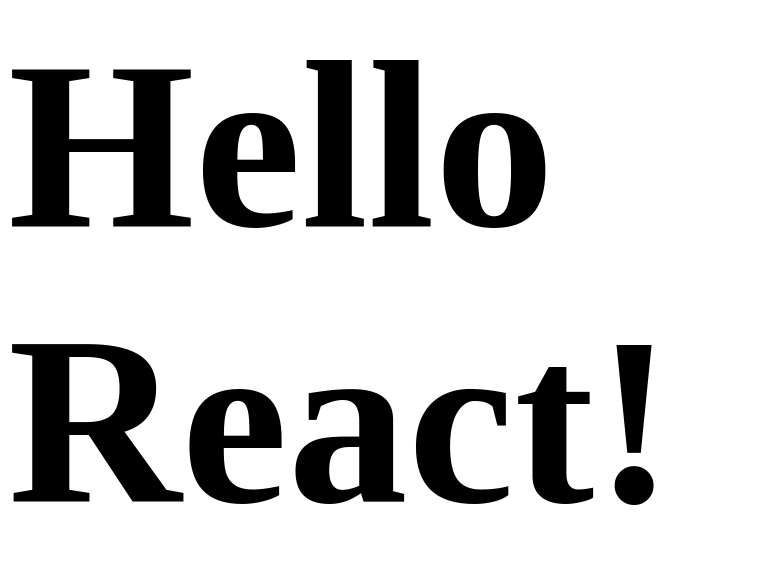
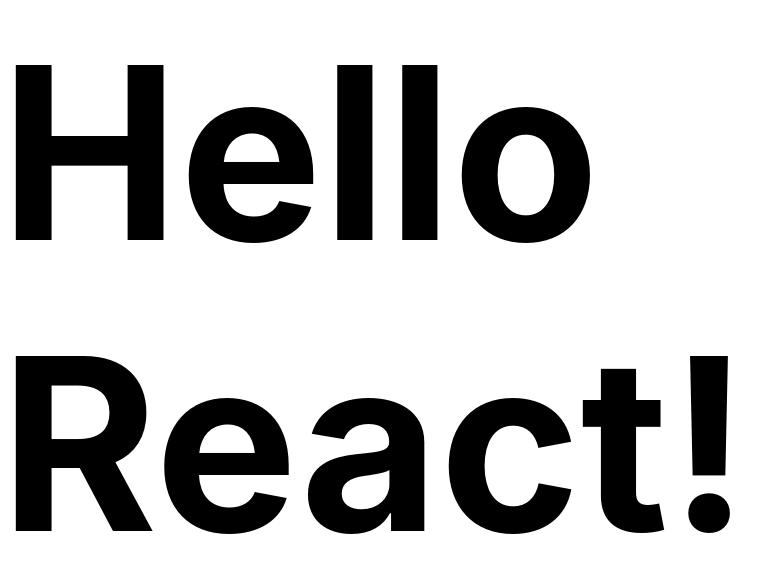
Before and after one commit to tyh835/simple-stickies, a React app: page / in a window 1280 px wide. Shown: the part 192-764 px from the top of the page, without its empty margins (0-781 px from the left). Built offline with nearby package versions, Linux system fonts and the light colour scheme; the HTML template or start-up script is replaced by a standard one.

Commit message:
updated scss imports and signature

```diff
--- a/app/frontend/src/index.jsx
+++ b/app/frontend/src/index.jsx
@@ -1,5 +1,6 @@
 import React from 'react';
 import ReactDOM from 'react-dom';
 import App from './components/App';
+import './index.scss';
 
 ReactDOM.render(<App />, document.getElementById('root'));
--- /dev/null
+++ b/app/frontend/src/index.scss
@@ -0,0 +1,14 @@
+body {
+  margin: 0;
+  padding: 0;
+  font-family: -apple-system, BlinkMacSystemFont, "Segoe UI", "Roboto", "Oxygen",
+    "Ubuntu", "Cantarell", "Fira Sans", "Droid Sans", "Helvetica Neue",
+    sans-serif;
+  -webkit-font-smoothing: antialiased;
+  -moz-osx-font-smoothing: grayscale;
+}
+
+code {
+  font-family: source-code-pro, Menlo, Monaco, Consolas, "Courier New",
+    monospace;
+}
--- a/app/frontend/templates/frontend/index.html
+++ b/app/frontend/templates/frontend/index.html
@@ -6,8 +6,8 @@
     <meta name="viewport" content="width=device-width, initial-scale=1"/>
     <title>Simple Sticky</title>
     <link rel="shortcut icon" href="{% static "frontend/favicon.ico" %}" />
-    <link rel="stylesheet" href="https://cdnjs.cloudflare.com/ajax/libs/bulma/0.7.2/css/bulma.min.css">
-    <script defer src="https://use.fontawesome.com/releases/v5.3.1/js/all.js"></script>
+    <link rel="stylesheet" href="https://cdnjs.cloudflare.com/ajax/libs/bulma/0.7.2/css/bulma.css" integrity="sha256-dMQYvN6BU9M4mHK94P22cZ4dPGTSGOVP41yVXvXatws=" crossorigin="anonymous" />
+    <script defer src="https://use.fontawesome.com/releases/v5.3.1/js/all.js" integrity="sha384-kW+oWsYx3YpxvjtZjFXqazFpA7UP/MbiY4jvs+RWZo2+N94PFZ36T6TFkc9O3qoB" crossorigin="anonymous"></script>
   </head>
 
   <body>
```
